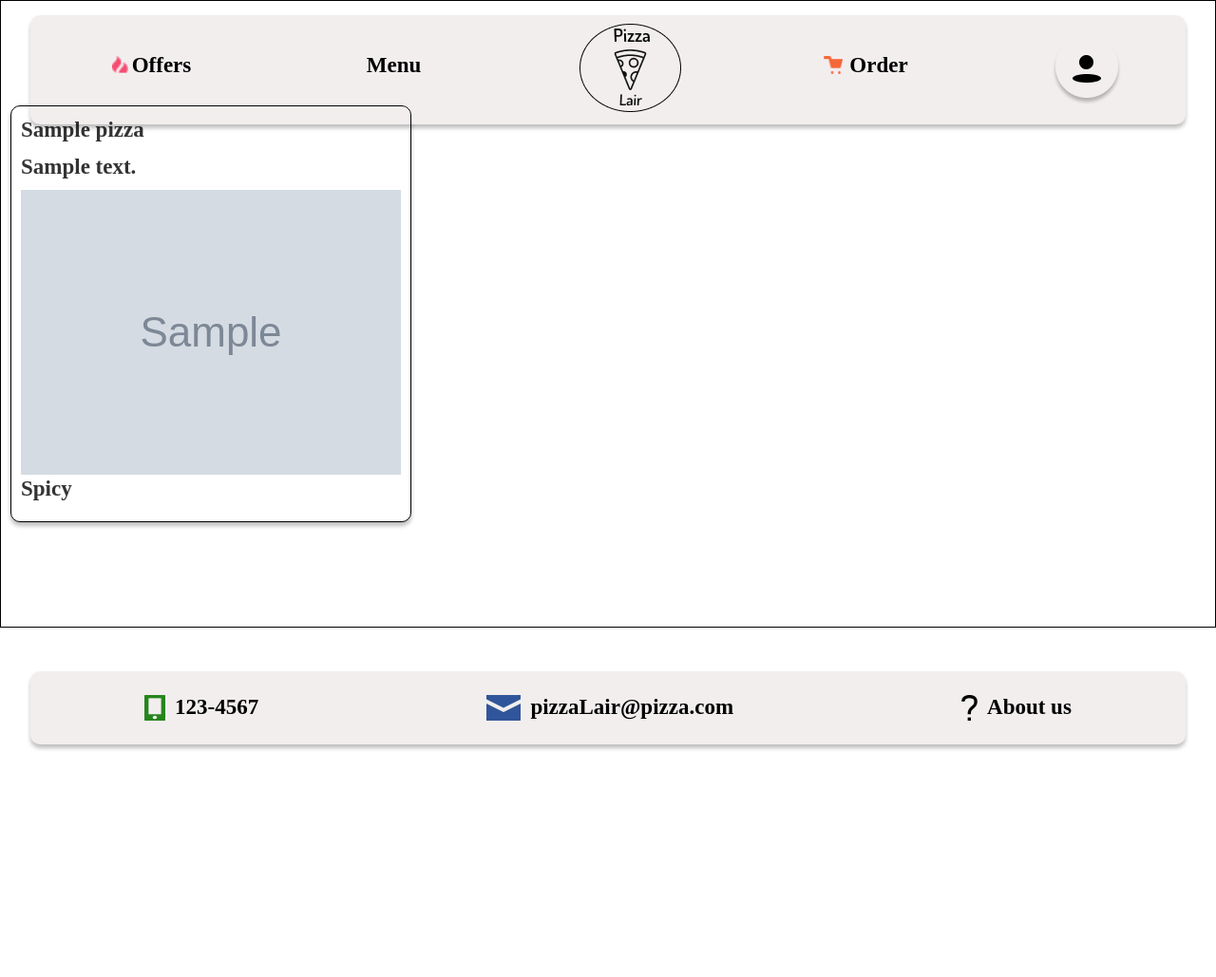
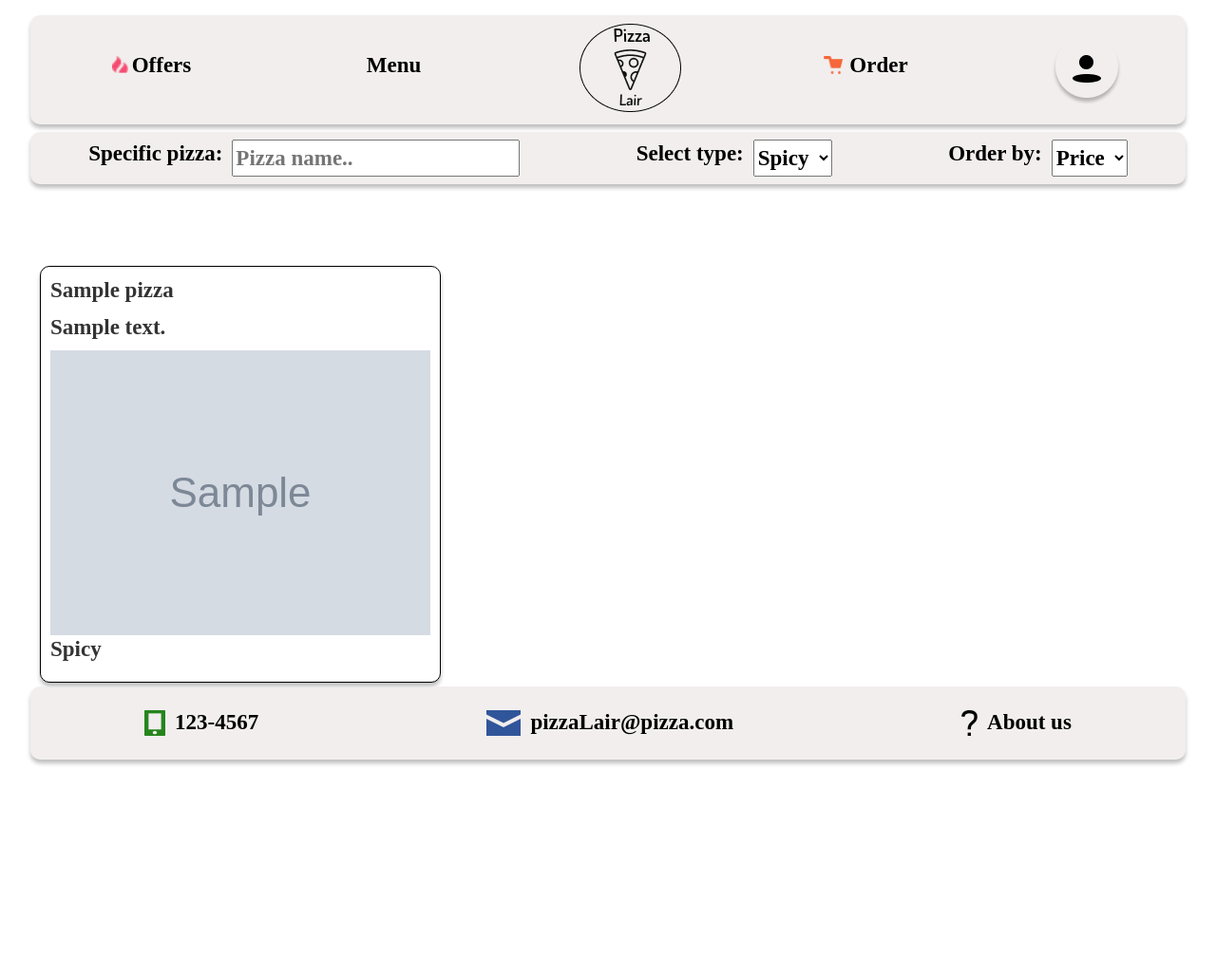
Before and after one commit to bjarkiivars/CandyQueen, a Django app: page /menu/ in a window 1280 px wide. Shown: the whole page at 95% size. Before the commit the page ends 790 px from the top, so only its background shows below. Run offline with Django 4.2, Linux system fonts and the light colour scheme; tables that the repository leaves empty hold one stand-in row (values such as "Sample post"); grey boxes marked "Sample" are stand-in pictures; some libraries are stand-ins or nearby versions.

Commit message:
added some stuff to DOM

```diff
--- a/pizzafront/templates/index.html
+++ b/pizzafront/templates/index.html
@@ -12,6 +12,13 @@
     <script src="https://ajax.googleapis.com/ajax/libs/jquery/3.6.4/jquery.min.js"></script>
     <!-- Latest compiled JavaScript -->
     <script src="https://maxcdn.bootstrapcdn.com/bootstrap/3.4.1/js/bootstrap.min.js"></script>
+
+    <!-- JQUERY -->
+    <script
+          src="https://code.jquery.com/jquery-3.6.4.min.js"
+          integrity="sha256-oP6HI9z1XaZNBrJURtCoUT5SUnxFr8s3BzRl+cbzUq8="
+          crossorigin="anonymous">
+    </script>
 
     <link rel="stylesheet" type="text/css" href="{% static 'css/style.css' %}?v=1"/>
     <script src="{% static 'js/app.js' %}?v=1"></script>
@@ -57,16 +64,33 @@
                 </a>
             </div>
             <!-- if Pizza ..-->
-            <!--
-            <div id="navFilter>
-                ..... filter ...
 
         </div>
-            -->
+        <div id="filter">
+            <div>
+                <p>Specific pizza:</p>
+                <input type="text" placeholder="Pizza name..">
             </div>
-
+            <div id="filterType">
+                <p>Select type:</p>
+                <select name="pizzaType" id="pizzaTypes">
+                    <option value="optionSpicy">Spicy</option>
+                    <option value="optionVegan">Vegan</option>
+                    <option value="nothing">N/A</option>
+                </select>
+            </div>
+            <div id="filterOrderBy">
+                <p>Order by:</p>
+                <select name="orderBy" id="pizzaOrderBy">
+                    <option value="optionPrice">Price</option>
+                    <option value="optionName">Name</option>
+                    <option value="nothing">N/A</option>
+                </select>
+            </div>
+        </div>
         <div id="contentBody">
              <!-- populate body content -->
+            <div id="menu">
 
                 {% for unit in Pizza %}
                     <div class="pizza" data-name="{{ unit.name }}" data-img="{{ unit.pizza_image }}" data-id="{{ unit.id }}">
@@ -82,7 +106,12 @@
                         {% endif %}
                     </div>
                 {% endfor %}
-
+            </div>
+            <div id="offer">
+                <!-- .... -->
+                <p>Hello World!</p>
+            </div>
+            <div></div>
         </div>
 
         <div id="footer">
--- a/static/css/style.css
+++ b/static/css/style.css
@@ -19,14 +19,13 @@ html, body {
     mix-blend-mode: darken;
     color: black;
     padding: 8px 0;
-    position: fixed;
+    position: relative;
     width: 95%;
-    right: 2.5%;
+    right: -2.5%;
     top: 2%;
     border-radius: 10px;
     box-shadow: 0px 4px 4px rgba(0, 0, 0, 0.25);
-    /* The z-index indicates which item will appear higher: */
-    z-index: 100;
+    z-index: 900;
 }
 
 #navigation a {
@@ -72,12 +71,15 @@ html, body {
 /*---------------------------------------------- Navigation END ----------------------------------------*/
 
 /* content body */
-#contentBody {
+#contentBody > div {
     display: flex;
-    border: 1px solid black;
     flex-wrap: wrap;
-    padding: 100px 0; /* add padding to give space between contentBody and navigation/footer */
-
+    position: relative;
+    width: 95%;
+    right: -2.5%;
+    padding: 100px 0;
+    height: 98%;
+    top: 3%;
 }
 
 /* For each pizza in the content body */
@@ -93,6 +95,30 @@ html, body {
 }
 
 /*---------------------------------------------- ContentBody END ----------------------------------------*/
+/* filter display  ONLY VISIBLE when /menu/ */
+#filter {
+    display: flex;
+    justify-content: space-around;
+    align-items: center;
+    background: #F2EEEE;
+    mix-blend-mode: darken;
+    color: black;
+    padding: 8px 0;
+    position: relative;
+    width: 95%;
+    right: -2.5%;
+    top: 3%;
+    border-radius: 10px;
+    box-shadow: 0px 4px 4px rgba(0, 0, 0, 0.25);
+}
+
+#filter > * {
+    display:flex;
+    gap: 10px;
+}
+
+/*---------------------------------------------- filter END ----------------------------------------*/
+
 
 /* Footer */
 #footer {
@@ -106,11 +132,10 @@ html, body {
     position: fixed;
     width: 95%;
     right: 2.5%;
-    bottom: 2%;
     border-radius: 10px;
     box-shadow: 0px 4px 4px rgba(0, 0, 0, 0.25);
-    /* The z-index indicates which item will appear higher: */
     z-index: 100;
+    bottom: 0%;
 }
 
 #footer div, #navigation div {
--- a/static/js/app.js
+++ b/static/js/app.js
@@ -1,5 +1,8 @@
-// Retrieve Each pizza image from the Content body to be able to display the pizzas.
+
+// Waits for the DOM to be loaded, helps with accessing DOM elements with query selectors.
 document.addEventListener('DOMContentLoaded', function() {
+    /* ----------------------------------Display Pizza----------------------------------------- */
+    // Retrieve Each pizza image from the Content body to be able to display the pizzas.
     const pizzaList = document.querySelectorAll('.pizza');
     pizzaList.forEach((pizza) => {
         const img = pizza.dataset.img;
@@ -7,4 +10,19 @@ document.addEventListener('DOMContentLoaded', function() {
         const imgElm = pizza.querySelector(`#img-${id}`);
         imgElm.src = `/static/img/${img}`;
     });
+
+    /* ----------------------------------Display Filter----------------------------------------- */
+    // If the endpoint menu is called, we display the filter menu.
+    if(window.location.pathname == '/menu/') {
+        $("#filter").show();
+        $("#menu").show();
+    } else {
+        $("#filter").hide();
+        $("#menu").hide();
+    }
+    if(window.location.pathname == '/offer/') {
+        $("#offer").show();
+    } else {
+        $("#offer").hide();
+    }
 });
```
Lines whose indentation alone changed are shown as unchanged.
